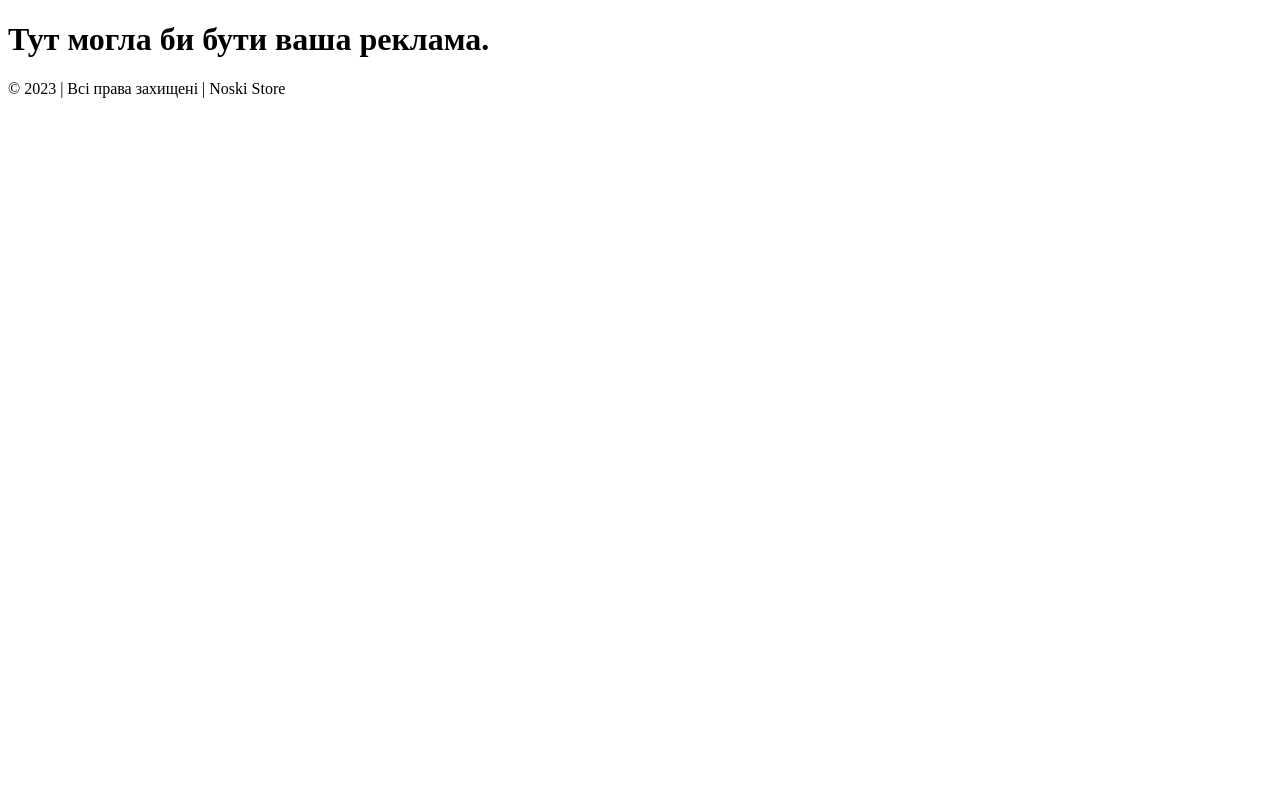
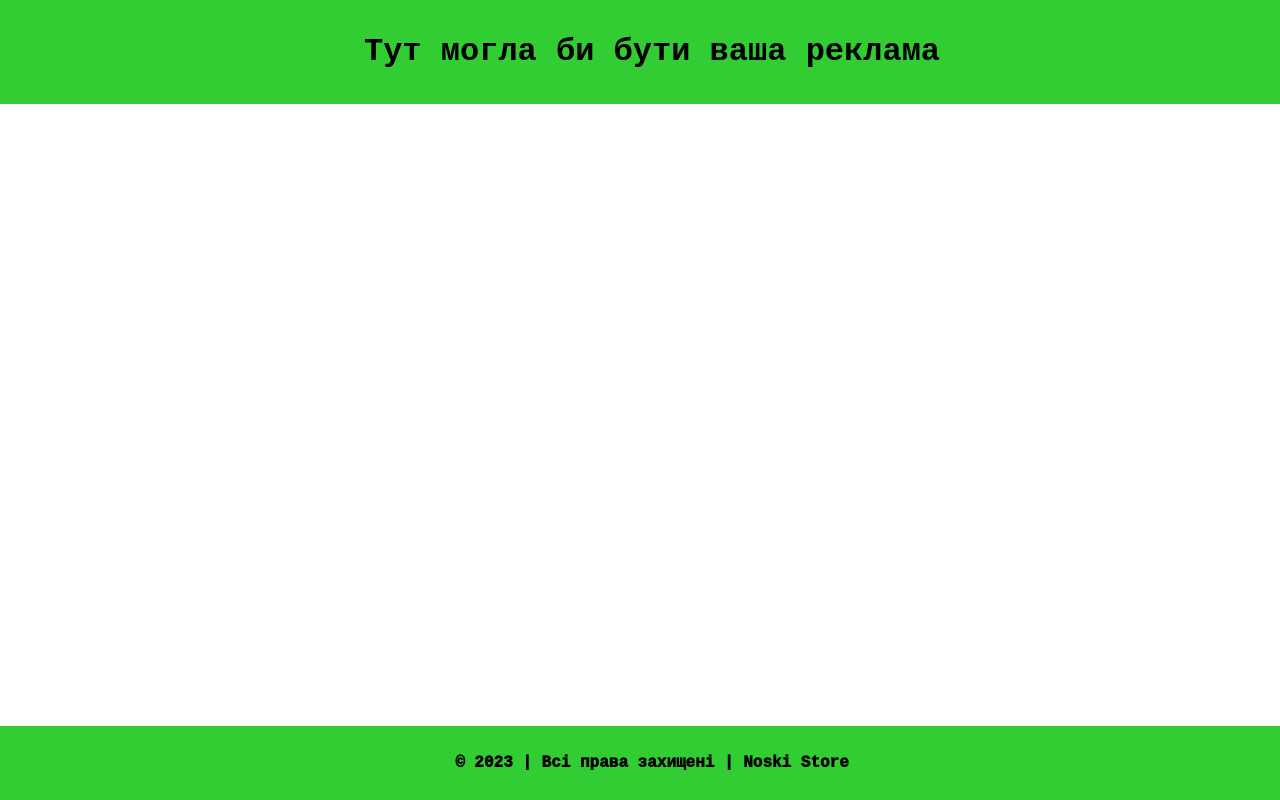
Before and after one commit to MaxShvtsv/Store, a plain HTML site: page index.html in a window 1280 px wide. Drawn offline with Linux system fonts and the light colour scheme.

Commit message:
Footer and main

```diff
--- a/index.html
+++ b/index.html
@@ -2,12 +2,12 @@
 <html>
     <head>
         <title>Noski Store</title>
-        <link rel="stylesheet" type="text/css" href="style.css">
+        <link rel="stylesheet" type="text/css" href="styles.css">
     </head>
 
-    <body>
-        <h1>Тут могла би бути ваша реклама.</h1>
-    </body>
+    <main>
+        <h1>Тут могла би бути ваша реклама</h1>
+    </main>
 
     <footer>
         <p>&copy; 2023 | Всі права захищені | Noski Store</p>
--- a/styles.css
+++ b/styles.css
@@ -0,0 +1,25 @@
+main {
+    font-family: 'Courier New', Courier, monospace;
+    font-weight: 1000;
+    background-color: limegreen;
+    color: black;
+    text-align: center;
+    width: 100%;
+    position: fixed;
+    left: 0;
+    top: 0;
+    padding: 0.75rem;
+}
+
+footer {
+    font-family: 'Courier New', Courier, monospace;
+    font-weight: 1000;
+    background-color: limegreen;
+    color: black;
+    text-align: center;
+    width: 100%;
+    position: fixed;
+    left: 0;
+    bottom: 0;
+    padding: 0.75rem;
+}
```
